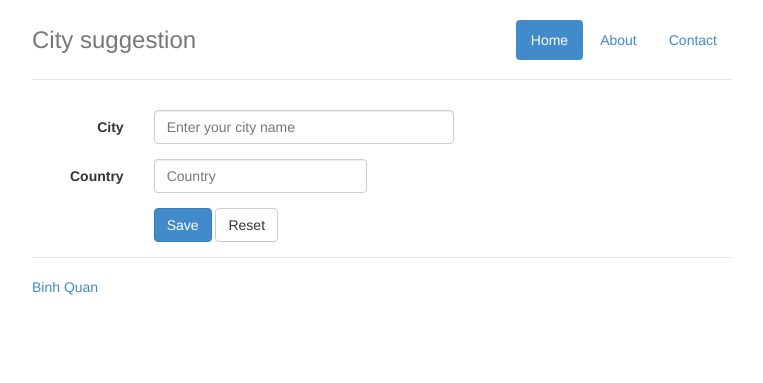
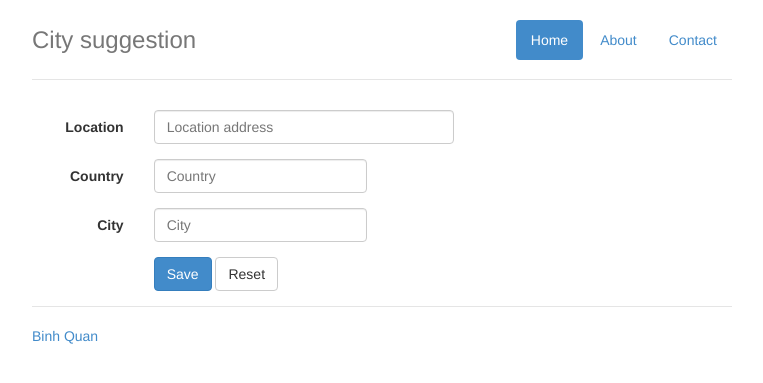
Before and after one commit to binhqd/get-cities, a PHP site: page / in a window 1280 px wide. Shown: the top 383 px of the page, without its empty margins (258-1021 px from the left). Run offline with PHP 8.4, Linux system fonts and the light colour scheme; some libraries are stand-ins or nearby versions.

```diff
--- a/index.php
+++ b/index.php
@@ -47,10 +47,10 @@ tr.head td {
 		<form novalidate class="form-horizontal" role="form" name="userForm">
 			<input ng-model="form.id" type="hidden" />
 			<div class="form-group">
-				<label for="txtName" class="col-sm-2 control-label">City</label>
+				<label for="txtName" class="col-sm-2 control-label">Location</label>
 				<div class="col-sm-4">
-					<input class="form-control" id="txtCity" name="txtCity"
-						style="width: 300px;" type="text" placeholder="Enter your city name" />
+					<input class="form-control" id="geocomplete" name="geocomplete"
+						style="width: 300px;" type="text" placeholder="Location address" />
 
 				</div>
 			</div>
@@ -59,6 +59,14 @@ tr.head td {
 				<div class="col-sm-4">
 					<input type="text" name='country' class="form-control"
 						id="txtCountry" placeholder="Country" />
+				</div>
+			</div>
+
+			<div class="form-group">
+				<label for="txtEdition" class="col-sm-2 control-label">City</label>
+				<div class="col-sm-4">
+					<input type="text" name='city' class="form-control" id="txtCity"
+						placeholder="City" />
 				</div>
 			</div>
 
@@ -114,13 +122,13 @@ tr.head td {
 
 	<script>
 	$(document).ready(function() {
-	    $("#txtCity").geocomplete()
+	    $("#geocomplete").geocomplete()
 	    .bind("geocode:result", function(event, result){
 		    //console.log(result);
-		    //console.log($("#txtCity").val());
+		    //console.log($("#geocomplete").val());
     		setWaiting();
             $.ajax({
-        	   url : './request.php?q=' + encodeURIComponent($('#txtCity').val()),
+        	   url : './request.php?q=' + encodeURIComponent($('#geocomplete').val()),
         	   dataType : 'json',
         	   success : function(res) {
         	       $('#txtCountry').val(res.country.name);
@@ -135,9 +143,7 @@ tr.head td {
         	           $('#txtCity').val(res.town.name);
         	       } else if (!!res.district) {
         	           $('#txtCity').val(res.district.name);
-        	       } else if (!!res.region) {
-                     $('#txtCity').val(res.region.name);
-                 }
+        	       }
 
         	       setEnable();
                },
@@ -149,12 +155,12 @@ tr.head td {
 
 	    function setWaiting() {
 		    $('#txtCountry').attr('disabled', 'disabled').val('Waiting ... ');
-		    //$('#txtCity').attr('disabled', 'disabled').val('Waiting ... ');
+		    $('#txtCity').attr('disabled', 'disabled').val('Waiting ... ');
 	    }
 
 	    function setEnable() {
 		    $('#txtCountry').removeAttr('disabled');
-		    //$('#txtCity').removeAttr('disabled');
+		    $('#txtCity').removeAttr('disabled');
 	    }
 
 	});
```
